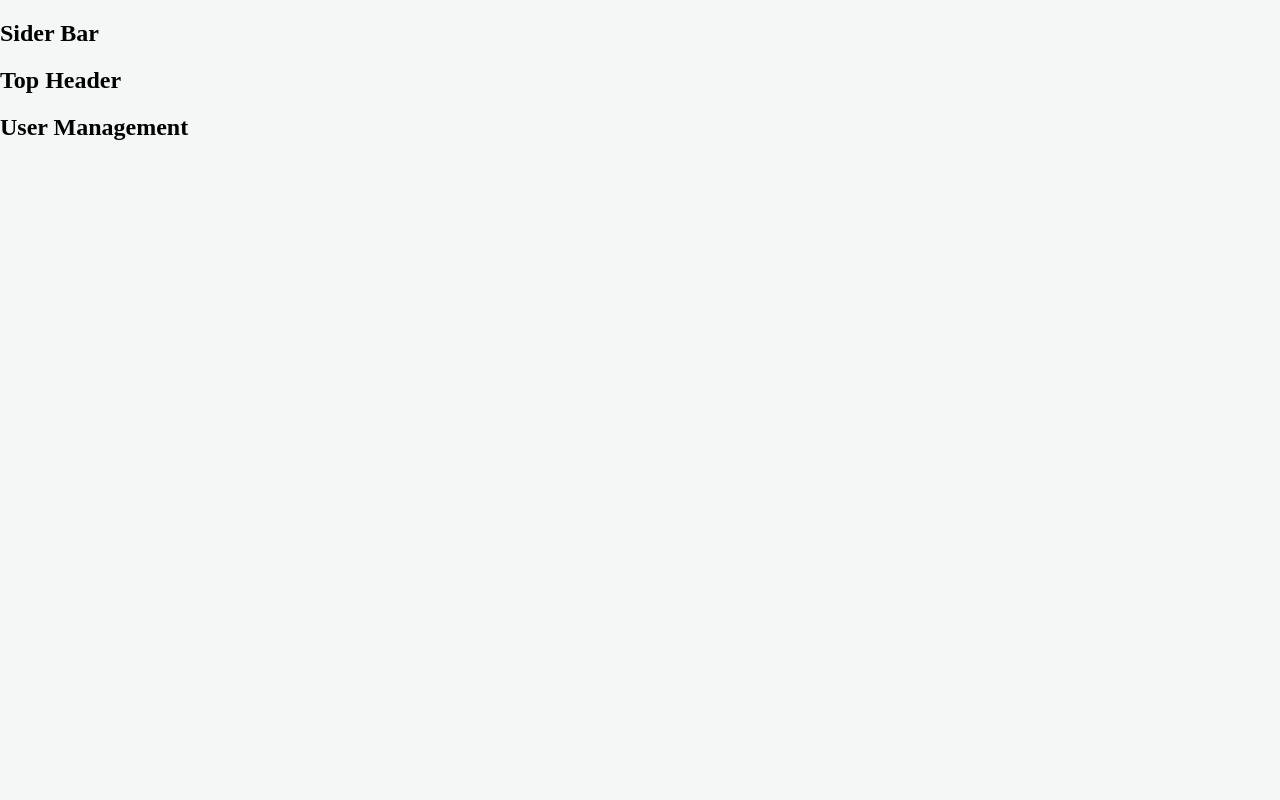
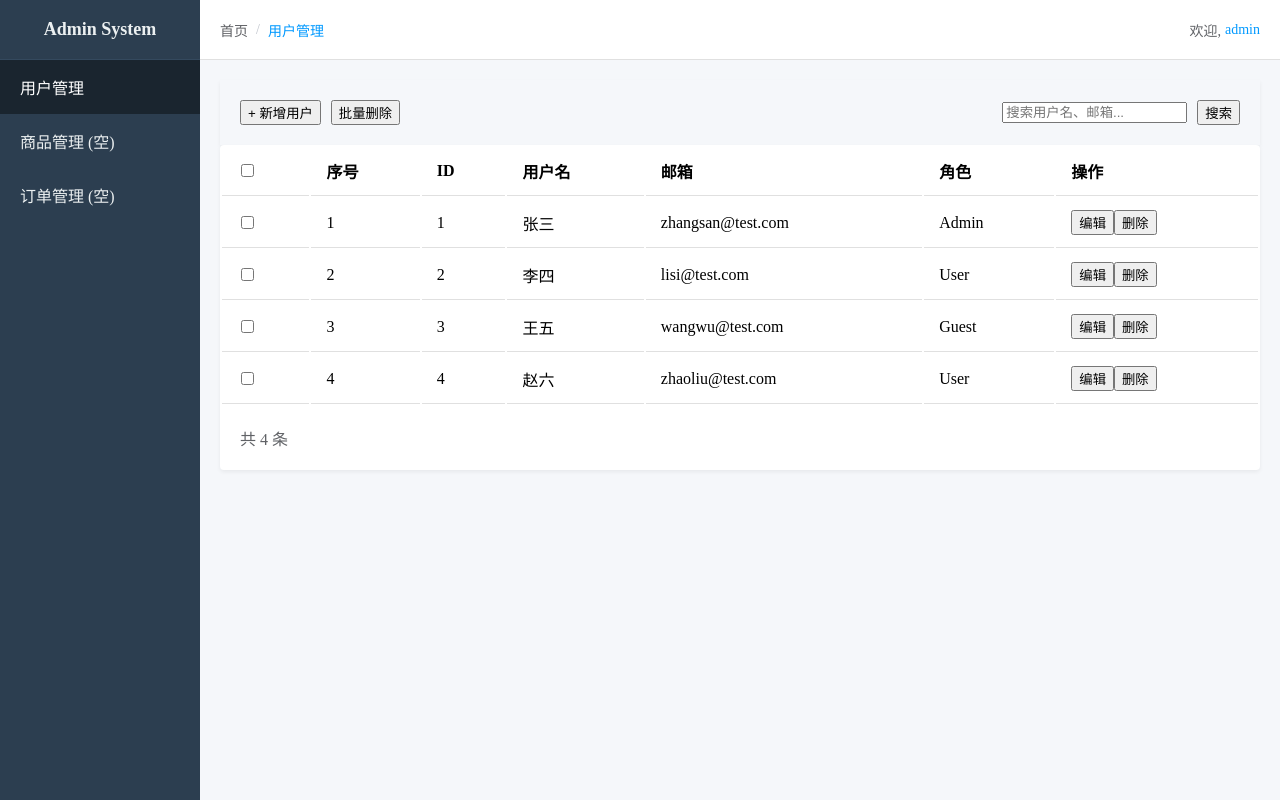
Before and after one commit to 17726/vue2-admin-system, a Vue app: page / in a window 1280 px wide. Built offline with nearby package versions, Linux system fonts and the light colour scheme.

Commit message:
重构应用布局为Grid，完成用户管理界面基本渲染

```diff
--- a/src/App.vue
+++ b/src/App.vue
@@ -1,34 +1,75 @@
 <template>
   <div id="app">
     <!-- 侧边栏  -->
-    <sidebar></sidebar>
-    <div class="main-container">
-      <!-- 顶栏 -->
-      <TopHeader></TopHeader>
-
-      <div class="app-main">
-        <!-- 用户管理页面 -->
-        <UserManagement></UserManagement>
-      </div>
+    <sidebar class="sidebar"></sidebar>
+    <!-- 顶栏 -->
+    <TopHeader class="header"></TopHeader>
+    <!-- 主内容区 -->
+    <div class="main">
+      <UserManagement></UserManagement>
     </div>
   </div>
 </template>
 
 <script>
-
-import Sidebar from '@/components/SiderBar.vue';
-import TopHeader from '@/components/TopHeader.vue';
-import UserManagement from '@/components/views/UserManagement.vue';
+import Sidebar from "@/components/SiderBar.vue";
+import TopHeader from "@/components/TopHeader.vue";
+import UserManagement from "@/components/views/UserManagement.vue";
 export default {
-  name: 'App',
+  name: "App",
   components: {
     Sidebar,
     TopHeader,
-    UserManagement
-  }
-}
+    UserManagement,
+  },
+};
 </script>
 
 <style lang="scss" scoped>
+#app {
+  display: grid;
+  grid-template-areas:
+  "sidebar header"
+  "sidebar main";
+  // 侧边栏200px,主区域自适应
+  grid-template-columns: 200px 1fr;
+  // 行高: 顶栏固定60px, 主区域自适应
+  grid-template-rows: $top-header-height 1fr;
+  height: 100vh;//min-height?
+  overflow: hidden; // 防止整体滚动
+}
 
+// 侧边栏区域
+.sidebar {
+  grid-area: sidebar;
+  // overflow-y: auto; // 内部滚动
+}
+
+// 顶栏区域
+.header {
+  grid-area: header;
+  // z-index: 100; // 保证在内容之上
+}
+
+// 主内容区域
+.main {
+  grid-area: main;
+  background-color: #f5f7fa;
+  // overflow-y: auto; // 内部滚动
+  // overflow-x: hidden;
+}
+
+// 响应式: 小屏幕隐藏侧边栏
+// @media (max-width: 768px) {
+  // #app {
+  //   grid-template-areas:
+  //     "header"
+  //     "main";
+  //   grid-template-columns: 1fr;
+  // }
+
+  // .sidebar {
+  //   display: none; // 或改为抽屉式
+  // }
+// }
 </style>
--- a/src/assets/styles/_variables.scss
+++ b/src/assets/styles/_variables.scss
@@ -1,2 +1,14 @@
 $primary-color:hsl(204, 100%, 50%);
 $danger-color:hsl(348, 100%, 61%);
+$color-text:#606266;
+$color-border:#dcdfe6;
+
+$base-padding: 20px;
+$top-header-height:60px;
+
+$font-size-base:16px;
+$font-size-small:14px;
+$font-size-large:18px;
+$font-weight-normal:400;
+// $font-weight-bold:500;
+// $font-weight-bolder:700;
--- a/src/assets/styles/main.scss
+++ b/src/assets/styles/main.scss
@@ -8,6 +8,9 @@
 body, html {
   margin: 0;
   padding: 0;
-//   font-family: "Helvetica Neue", Helvetica, "PingFang SC", "Hiragino Sans GB", "Microsoft YaHei", Arial, sans-serif;
+  font-size: $font-size-base;
+  font-weight: $font-weight-normal;
+  //   font-family: "Helvetica Neue", Helvetica, "PingFang SC", "Hiragino Sans GB", "Microsoft YaHei", Arial, sans-serif;
   background-color: #f4f7f6;
+  height: 100%;//确保body和html占满整个视口高度
 }
--- a/src/components/SiderBar.vue
+++ b/src/components/SiderBar.vue
@@ -1,15 +1,67 @@
 <template>
-    <div class="side-bar">
-        <h2>Sider Bar</h2>
-    </div>
+  <div class="side-bar">
+    <div class="logo">Admin System</div>
+    <!-- 使用nav -->
+    <nav class="menu">
+      <ul>
+        <li class="menu-item active">用户管理</li>
+        <li class="menu-item">商品管理 (空)</li>
+        <li class="menu-item">订单管理 (空)</li>
+      </ul>
+    </nav>
+  </div>
 </template>
 
 <script>
-export default {
-
-}
+export default {};
 </script>
 
 <style lang="scss" scoped>
+#app {
+  height: 100%;
+}
+.side-bar {
+  // Grid布局下不需要设置宽高和定位，由父容器控制
+  background-color: #2c3e50;
+  color: #ecf0f1;
+  display: flex;
+  flex-direction: column;
+  .logo {
+    padding: $base-padding;
+    height: $top-header-height; //同顶栏高度一致
 
+    display: flex;
+    align-items: center;
+    justify-content: center;
+    font-size: $font-size-large;
+    font-weight: bold;
+    border-bottom: 1px solid #34495e;
+    // letter-spacing: 1px;//增加字间距
+  }
+  .menu {
+    flex: 1; // 菜单区域占满剩余空间
+    // overflow-y: auto; // 菜单过多时内部滚动
+
+    ul {
+      //清除默认样式
+      list-style: none;
+      padding: 0;
+      margin: 0;
+
+      .menu-item {
+        padding: 15px $base-padding;
+        cursor: pointer;
+
+        &.active {
+          // background-color: $primary-color;
+          background-color: #1a252f;
+          color: #fff;
+        }
+        &:hover:not(.active) {
+          background-color: #263445;
+        }
+      }
+    }
+  }
+}
 </style>
--- a/src/components/TopHeader.vue
+++ b/src/components/TopHeader.vue
@@ -1,7 +1,17 @@
 <template>
-    <div class="top-header">
-        <h2>Top Header</h2>
-    </div>
+    <header class="top-header">
+        <!-- 面包屑导航 -->
+        <div class="breadcrumb">
+            <span class="breadcrumb-item">首页</span>
+            <span class="separator">/</span>
+            <span class="breadcrumb-item active">用户管理</span>
+        </div>
+        <!-- 右侧用户信息 -->
+        <div class="user-info">
+            <span class="welcome">欢迎,</span>
+            <span class="username">admin</span>
+        </div>
+    </header>
 </template>
 
 <script>
@@ -11,5 +21,48 @@ export default {
 </script>
 
 <style lang="scss" scoped>
+.top-header{
+    display: flex;
+    align-items: center;
+    justify-content: space-between;
+    height: $top-header-height;
+    padding: 0 $base-padding;
+    background-color: #ffffff;
+    border-bottom: 1px solid #e0e0e0;
+    // box-shadow: 0 1px 4px rgba(0,0,0,0.08);
 
+    // 面包屑导航
+    .breadcrumb{
+        display: flex;
+        align-items: center;
+        font-size: $font-size-small;
+
+        .breadcrumb-item{
+            color: #606266;
+
+            &.active{
+                color: $primary-color;
+                font-weight: 500;
+            }
+        }
+
+        .separator{
+            margin: 0 8px;
+            color: #c0c4cc;
+        }
+    }
+
+    // 用户信息
+    .user-info{
+        display: flex;
+        align-items: center;
+        font-size: $font-size-small;
+        color: #606266;
+        gap: 4px;
+        .username{
+            color: $primary-color;
+            font-weight: 500;
+        }
+    }
+}
 </style>
--- a/src/components/views/UserManagement.vue
+++ b/src/components/views/UserManagement.vue
@@ -1,15 +1,127 @@
 <template>
-    <div class="user-management">
-        <h2>User Management</h2>
+  <div class="user-management">
+    <!-- 操作栏 -->
+    <div class="toolbar">
+      <div class="left">
+        <button class="btn btn-primary">+ 新增用户</button>
+        <button class="btn btn-danger">批量删除</button>
+      </div>
+      <div class="right">
+        <input
+          type="text"
+          class="search-input"
+          placeholder="搜索用户名、邮箱..."
+        />
+        <button class="btn btn-default">搜索</button>
+      </div>
     </div>
+
+    <!-- 用户列表表格 -->
+    <div class="content-area">
+      <table class="user-table">
+        <thead>
+          <tr>
+            <th>
+              <input type="checkbox" />
+            </th>
+            <th>序号</th>
+            <th>ID</th>
+            <th>用户名</th>
+            <th>邮箱</th>
+            <th>角色</th>
+            <th>操作</th>
+          </tr>
+        </thead>
+        <tbody>
+          <tr v-for="(item,index) in userList" :key="item.id">
+            <td><input type="checkbox" /></td>
+            <td>{{ index + 1 }}</td>
+            <td>{{item.id}}</td>
+            <td>{{item.name}}</td>
+            <td>{{ item.email }}</td>
+            <td>{{ item.role }}</td>
+            <td>
+              <button class="btn btn-link">编辑</button>
+              <button class="btn btn-link btn-danger">删除</button>
+            </td>
+          </tr>
+        </tbody>
+      </table>
+
+      <!-- 分页器 (后续实现) -->
+      <div class="pagination">
+        <span class="total">共 {{ userList.length }} 条</span>
+      </div>
+    </div>
+  </div>
 </template>
 
 <script>
 export default {
-
-}
+  data() {
+    return {
+      userList: [
+        { id: 1, name: "张三", email: "zhangsan@test.com", role: "Admin" },
+        { id: 2, name: "李四", email: "lisi@test.com", role: "User" },
+        { id: 3, name: "王五", email: "wangwu@test.com", role: "Guest" },
+        { id: 4, name: "赵六", email: "zhaoliu@test.com", role: "User" },
+      ],
+    };
+  },
+};
 </script>
 
 <style lang="scss" scoped>
+.user-management {
+  padding: $base-padding;
 
+  // 操作工具栏
+  .toolbar {
+    display: flex;
+    justify-content: space-between;
+    align-items: center;
+    box-shadow: 0 2px 4px rgba(0, 0, 0, 0.06);
+    padding: $base-padding;
+    .left {
+      display: flex;
+      gap: 10px;
+      align-items: center;
+    }
+    .right {
+      display: flex;
+      gap: 10px;
+      align-items: center;
+      .search-input {
+        // width: min(240px,100%);
+      }
+    }
+  }
+
+  // 内容区域
+  .content-area {
+    background: #fff;
+    border-radius: 4px;
+    // min-height: 400px;
+    box-shadow: 0 2px 4px rgba(0, 0, 0, 0.06);
+    .user-table{
+        width: 100%;
+        //边框合并
+        // border-collapse: collapse;
+        th,td{
+            padding: 12px 15px;
+            //文本左对齐
+            text-align: left;
+            border-bottom: 1px solid #e0e0e0;
+        }
+
+    }
+    .pagination{
+        padding: $base-padding;
+        text-align: left;
+        .total{
+            color: #606266;
+        }
+    }
+  }
+}
 </style>
```
